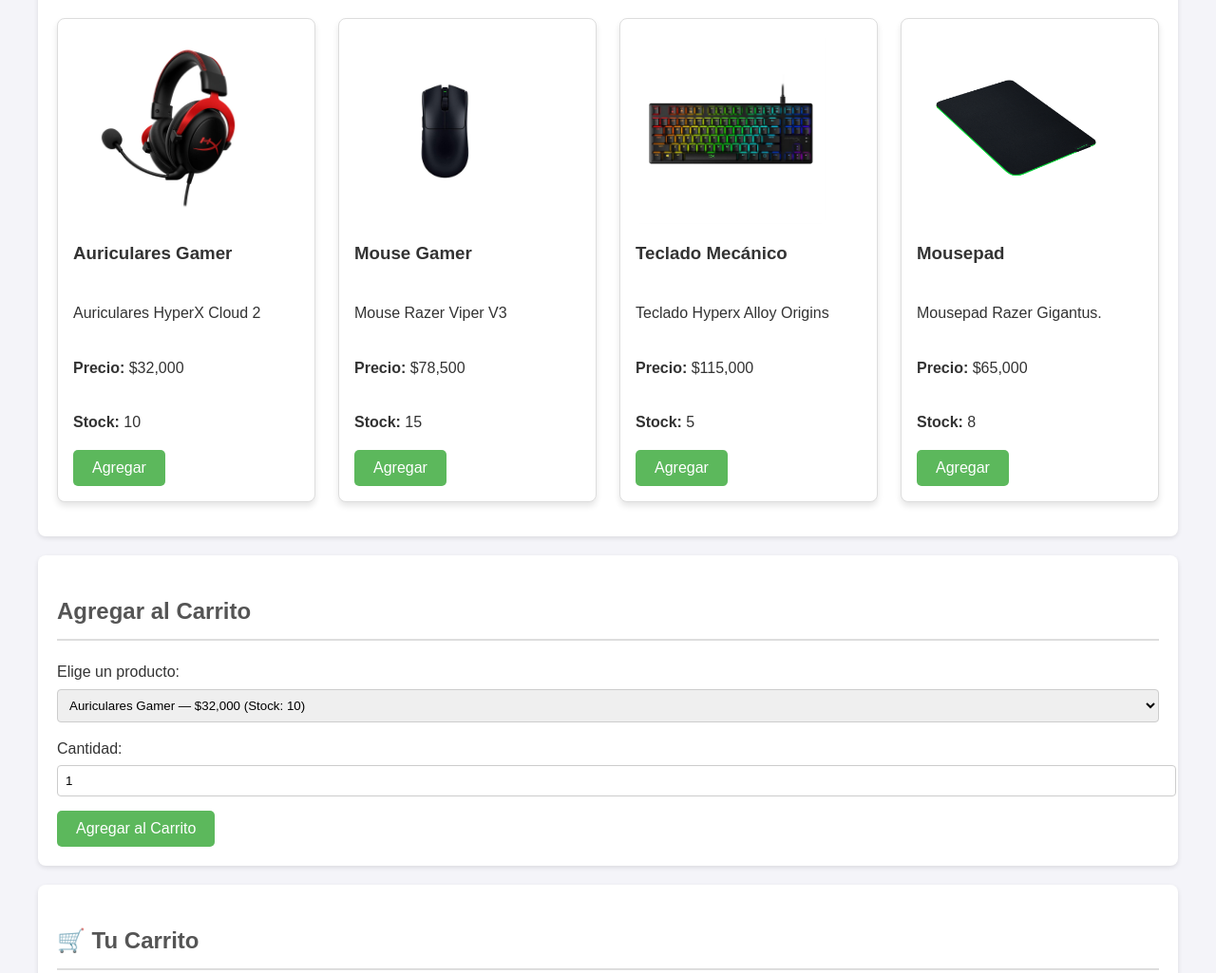
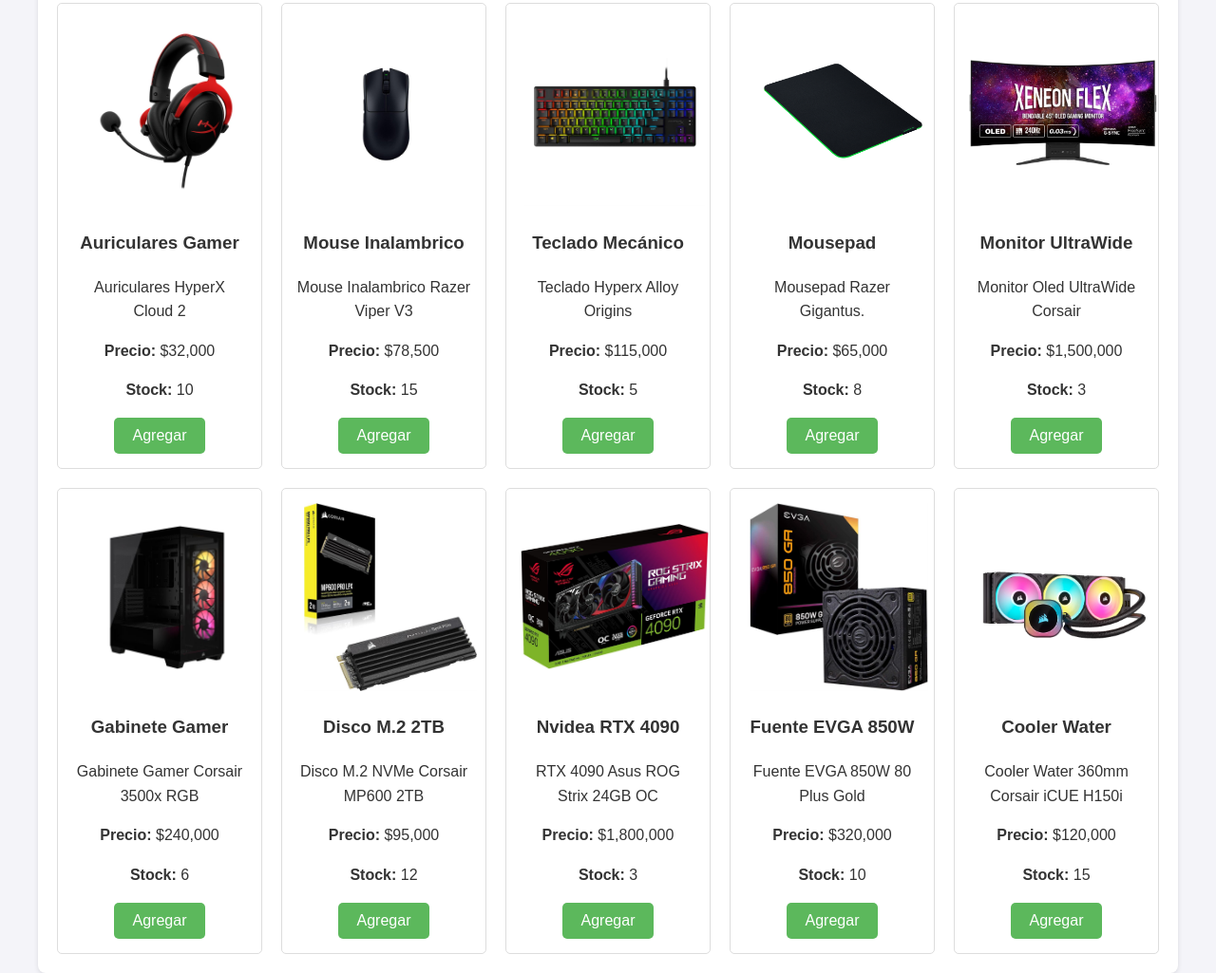
Before and after one commit to EstebanPineyrua/ProyectoFinal-Pineyrua, a plain HTML site: page index.html in a window 1280 px wide. Shown: the part 289-1314 px from the top of the page at 95% size. Drawn offline with Linux system fonts and the light colour scheme; some packages are replaced by stand-ins of ours; a script that the page names is missing.

Commit message:
New Items

```diff
--- a/css/style.css
+++ b/css/style.css
@@ -39,30 +39,21 @@
 
 /* Grid de productos */
 .product-grid {
-  display: grid;
-  grid-template-columns: repeat(auto-fit, minmax(250px, 1fr));
-  gap: 1.5rem;
-  padding: 1rem 0;
+    display: grid;
+    grid-template-columns: repeat(auto-fill, minmax(200px, 1fr));
+    gap: 20px;
 }
 
 .product-card {
-  display: flex;
-  flex-direction: column;
-  border: 1px solid #ddd;
-  padding: 1rem;
-  border-radius: 8px;
-  box-shadow: 0 4px 6px rgba(0, 0, 0, 0.1);
-  background-color: #fff;
+    border: 1px solid #ddd;
+    padding: 15px;
+    text-align: center;
+    border-radius: 5px;
 }
-img {
-  width: 200px;
-  height: auto;
-  margin-bottom: 1rem;
-  border-radius: 8px;
-}
+
 .product-card img {
-  width: 200px;
-  height: 200px;
+  width: 198px;
+  height: 198px;
   object-fit: contain;
   margin-bottom: 1rem;
   border-radius: 8px;
--- a/js/script.js
+++ b/js/script.js
@@ -11,11 +11,11 @@
    },
 
   { id:2,
-    name:"Mouse Gamer",
+    name:"Mouse Inalambrico",
     img:"img/mouse.jpg",
     price:78500,
     stock:15,
-    description:"Mouse Razer Viper V3"
+    description:"Mouse Inalambrico Razer Viper V3 "
   },
   {
   id:3,
@@ -32,6 +32,54 @@
   price: 65000,
   stock: 8,
   description: "Mousepad Razer Gigantus."
+  },
+  {
+  id:5,
+  name: "Monitor UltraWide",
+  img: "img/monitor.jpg",
+  price: 1500000,
+  stock: 3,
+  description: "Monitor Oled UltraWide Corsair  "
+  },
+  {
+  id:6,
+  name: "Gabinete Gamer",
+  img: "img/gabinete.jpg",
+  price: 240000,
+  stock: 6,
+  description: "Gabinete Gamer Corsair 3500x RGB"
+  },
+  {
+  id:7,
+  name: "Disco M.2 2TB",
+  img: "img/disco.jpg",
+  price: 95000,
+  stock: 12,
+  description: "Disco M.2 NVMe Corsair MP600 2TB"
+  },
+  {
+  id:8,
+  name: "Nvidea RTX 4090",
+  img: "img/grafica.jpg",
+  price: 1800000,
+  stock: 3,
+  description: "RTX 4090 Asus ROG Strix 24GB OC"
+  },
+  {
+  id:9,
+  name: "Fuente EVGA 850W",
+  img: "img/fuente.jpg",
+  price: 320000,
+  stock: 10,
+  description: "Fuente EVGA 850W 80 Plus Gold"
+  },
+  {
+  id:10,
+  name: "Cooler Water",
+  img: "img/cooler.jpg",
+  price: 120000,
+  stock: 15,
+  description: "Cooler Water 360mm Corsair iCUE H150i"
   }
 
 ];
```
Also changed, not shown: img/cooler.jpg (added), img/disco.jpg (added), img/fuente.jpg (added), img/gabinete.jpg (added), img/grafica.jpg (added), img/monitor.jpg (added).
